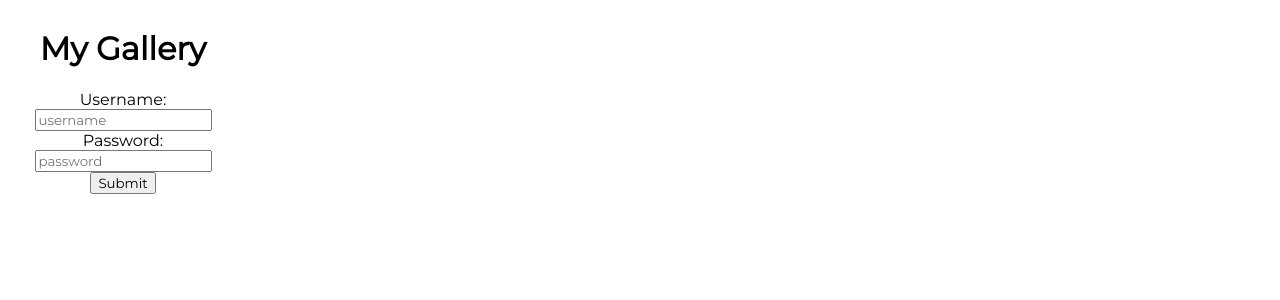
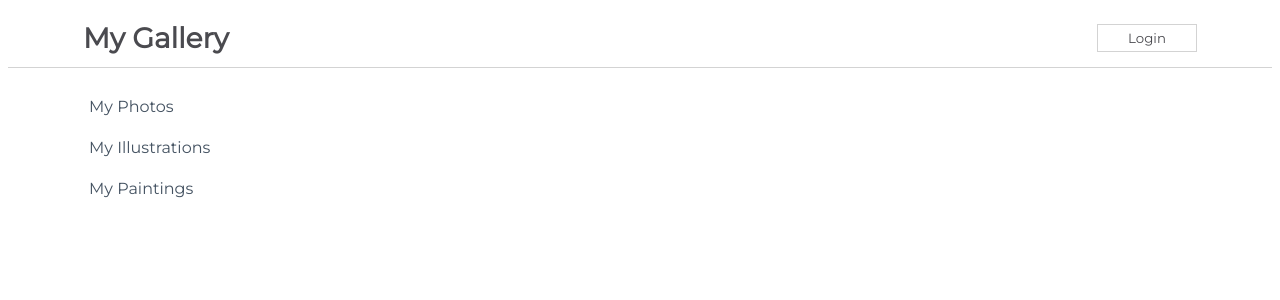
Before and after one commit to enrightc/react-challenge, a React (Create React App) app in the folder my-app/: page / in a window 1280 px wide. Shown: the top 300 px of the page. Built offline with nearby package versions, Linux system fonts and the light colour scheme.

Commit message:
Refactor code using nested component

```diff
--- a/my-app/src/App.js
+++ b/my-app/src/App.js
@@ -8,8 +8,8 @@
   return (
 
   <div className={css.App}>
-    {/* { <Sidebar /> }
-    { <NavBarSimple /> } */}
+    { <Sidebar /> }
+    {/* { <NavBarSimple /> } */}
     { <NavBarForm />}
   </div>
 
--- a/my-app/src/components/NavBarChild.js
+++ b/my-app/src/components/NavBarChild.js
@@ -0,0 +1,19 @@
+import React from "react";
+
+function NavBarChild(props) {
+    return (
+        props.isLoggedIn ?
+        <button onClick={props.handleClick}>Login</button>
+        :
+        <form>
+            <label htmlFor = "username">Username:</label>
+            <input placeholder="username" id="username"/>
+
+            <label htmlFor = "password">Password:</label>
+            <input placeholder="password" id="password"/>
+            <button  onClick={props.handleClick}>Submit</button>
+        </form>
+    )
+}
+
+export default NavBarChild
--- a/my-app/src/components/NavBarForm.js
+++ b/my-app/src/components/NavBarForm.js
@@ -1,18 +1,17 @@
-import React from "react";
+import React, { Component } from "react";
 import css from "./css/NavBarForm.module.css";
+import NavBarChild from "./NavBarChild";
 
-class NavBarForm extends React.Component {
-
+class NavBarForm extends Component {
     constructor (props) {
         super(props);
         this.state = {
-            isLoggedIn: false,
-            buttonText: "Login",
+            isLoggedIn: true,
         };
     }
 
 
-    handleClick = () => {
+    handleButtonClick = () => {
         this.setState((prevState) => ({
             isLoggedIn: prevState.isLoggedIn ? false: true
         }),  () => console.log(this.state.isLoggedIn))
@@ -20,12 +19,12 @@
 
     render() {
         return (
-            <div className={css.NavBarForm}>
+            <div className={css.NavBar}>
                 <h1>My Gallery</h1>
 
-                {
+                {/* {
                     this.state.isLoggedIn ?
-                        <button onClick={() => this.handleClick()}>Log In</button>
+                        <button onClick={() => this.handleButtonClick()}>Log In</button>
                         :
                         <form>
                             <label htmlFor = "username">Username:</label>
@@ -35,7 +34,14 @@
                             <input placeholder="password" id="password"/>
                             <button onClick={() => this.handleClick()}>Submit</button>
                         </form>
-                }
+                }      */}
+
+
+                <NavBarChild
+                isLoggedIn={this.state.isLoggedIn}
+                handleClick={this.handleButtonClick}
+                />
+
             </div>
         );
     }
```
